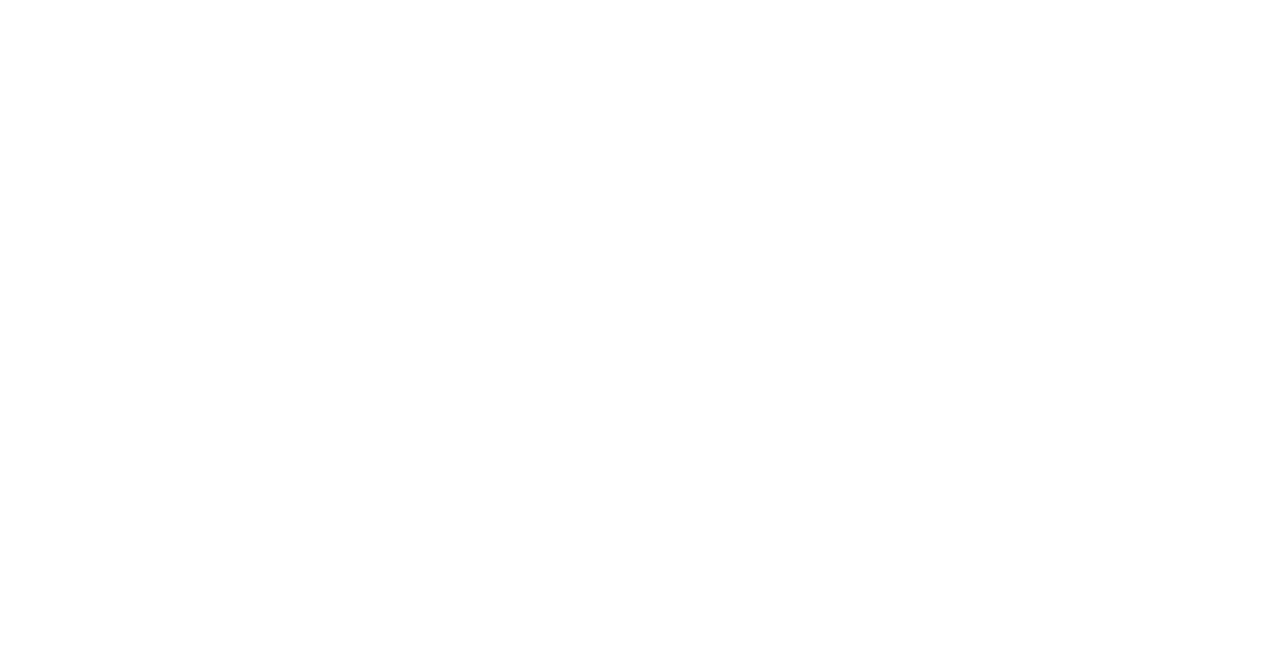
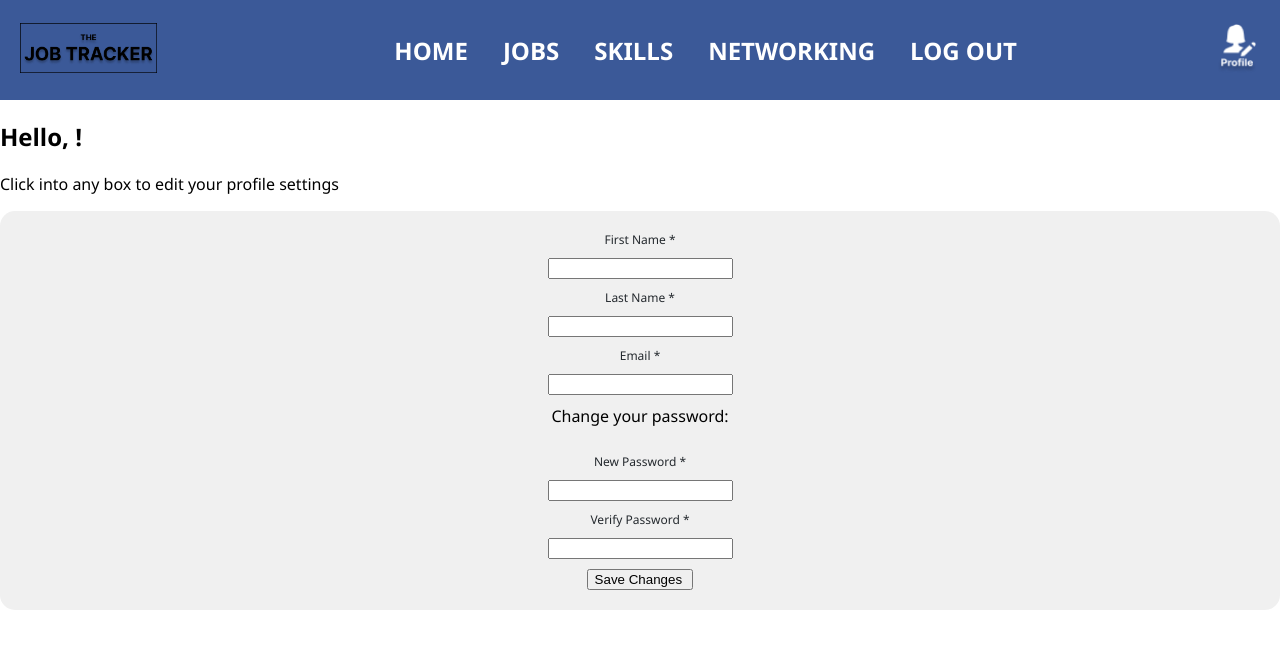
Before and after one commit to julialoy/application-tracker-app, a React (Create React App) app in the folder job_tracker_ui/: page /edit-profile in a window 1280 px wide. Before the commit this address had no page. Shown: the top 648 px of the page. Built offline with nearby package versions, Linux system fonts and the light colour scheme; no server answers.

Commit message:
Added logout functionality. Added profile page and ability to edit user information and change user password.

```diff
--- a/job_tracker_ui/src/App.js
+++ b/job_tracker_ui/src/App.js
@@ -5,15 +5,18 @@ import { BrowserRouter, Route} from 'react-router-dom';
 import RegisterPage from './pages/RegisterPage';
 import HomePage from './pages/HomePage';
 import LoginPage from './pages/LoginPage';
+import Logout from './components/Logout';
 import JobPage from './pages/JobPage';
 import SkillsPage from './pages/SkillsPage';
 import ContactPage from './pages/ContactPage';
 import EditSkillsPage from './pages/EditSkillsPage';
 import EditJobPage from './pages/EditJobPage';
 import EditContactPage from './pages/EditContactPage';
+import ProfilePage from './pages/ProfilePage';
 
 export const App = () => {
     const [targetSkill, setTargetSkill] = useState();
+
  return (
      <div className="App">
       <BrowserRouter>
@@ -27,6 +30,8 @@ export const App = () => {
               <Route path="/edit-skill" element={<EditSkillsPage targetSkill={targetSkill} />} />
               <Route path="/contacts" element={<ContactPage />} />
               <Route path="/contacts/edit/:id" element={<EditContactPage />} />
+              <Route path="/logout" element={<Logout />} />
+              <Route path="/edit-profile" element={<ProfilePage />} />
           </Routes>
       </BrowserRouter>
      </div>
--- a/job_tracker_ui/src/components/Logout.js
+++ b/job_tracker_ui/src/components/Logout.js
@@ -1,8 +1,9 @@
-import React from 'react';
+import React, { useEffect } from 'react';
 import { useNavigate } from 'react-router-dom';
 
-export const Logout = () => {
+export const Logout = ( ) => {
     const navigate = useNavigate();
+
     const handleLogout = async () => {
         const response = await fetch('/logout', {
             method: 'POST',
@@ -12,11 +13,19 @@ export const Logout = () => {
             },
         });
         if (response.status === 200) {
-            navigate('/');
+            alert("Successfully logged out.");
+            navigate('/login');
         } else {
             alert("Could not log user out.");
+            navigate('/');
         }
     }
+
+    useEffect(() => {
+        handleLogout();
+    });
+
+    return null;
 }
 
 export default Logout;
--- a/job_tracker_ui/src/components/navbar/Navbar.js
+++ b/job_tracker_ui/src/components/navbar/Navbar.js
@@ -16,10 +16,11 @@ const Navbar = () => {
                     <li><Link to="/jobs" className={location.pathname === "/jobs" ? "active" : ""}>JOBS</Link></li>
                     <li><Link to="/skills" className={location.pathname === "/skills" ? "active" : ""}>SKILLS</Link></li>
                     <li><Link to="/contacts" className={location.pathname === "/contacts" ? "active" : ""}>NETWORKING</Link></li>
+                    <li><Link to="/logout" className={location.pathname === "/logout" ? "active" : ""}>LOG OUT</Link></li>
                 </ul>
             </div>
 
-            <Link to="/editprofile" className={location.pathname === "/editprofile" ? "active profile-btn" : "profile-btn"}>
+            <Link to="/edit-profile" className={location.pathname === "/edit-profile" ? "active profile-btn" : "profile-btn"}>
                 <img src="/EditProfile.png" alt="Profile" />
             </Link>
         </nav>
--- a/job_tracker_ui/src/pages/HomePage.js
+++ b/job_tracker_ui/src/pages/HomePage.js
@@ -4,7 +4,7 @@ import Header from '../components/Header';
 import Footer from '../components/Footer';
 import Navbar from '../components/navbar/Navbar';
 
-export const HomePage = () => {
+export const HomePage = ( ) => {
     return (
         <div>
             <Navbar />
--- a/job_tracker_ui/src/pages/LoginPage.js
+++ b/job_tracker_ui/src/pages/LoginPage.js
@@ -1,7 +1,7 @@
 import React, { useState } from 'react';
 import { useNavigate } from 'react-router-dom';
 
-export const LoginPage = () => {
+export const LoginPage = ( ) => {
     const [email, setEmail] = useState('');
     const [pword, setPword] = useState('');
 
--- /dev/null
+++ b/job_tracker_ui/src/pages/ProfilePage.js
@@ -0,0 +1,159 @@
+import React, { useState, useEffect } from 'react';
+import { useNavigate } from 'react-router-dom';
+import Navbar from '../components/navbar/Navbar';
+
+export const ProfilePage = ( )  => {
+    const [currUser, setCurrUser] = useState({});
+    const [userId, setUserId] = useState('');
+    const [userFirstName, setUserFirstName] = useState('');
+    const [userLastName, setUserLastName] = useState('');
+    const [userEmail, setUserEmail] = useState('');
+    const [newPassword, setNewPassword] = useState('');
+    const [confirmNewPass, setConfirmNewPass] = useState('');
+    const navigate = useNavigate();
+
+    const setUserInfo = (info) => {
+         if (info !== '') {
+             setUserId(info.user_id);
+             setUserFirstName(info.first_name);
+             setUserLastName(info.last_name);
+             setUserEmail(info.email);
+             setNewPassword('');
+             setConfirmNewPass('');
+         } else {
+             setUserFirstName('');
+             setUserLastName('');
+             setUserEmail('');
+             setNewPassword('');
+             setConfirmNewPass('');
+        }
+    }
+
+    const fetchUserInfo = async () => {
+        const response = await fetch(`/edit-profile`, {method: 'GET'});
+        const data = await response.json();
+        if (response.status === 200) {
+            setCurrUser(data.user);
+            setUserInfo(data.user);
+        } else {
+            alert(`Unable to retrieve profile information: ${response.error}`);
+            navigate('/');
+        }
+    }
+
+    const resetProfileForm = () => {
+        if (userId !== '') {
+            setUserInfo(currUser);
+        } else {
+            setUserInfo('');
+        }
+    }
+
+    const isPassConfirmed = (userPass, confirmPass) => {
+        return (userPass === confirmPass);
+    }
+
+    const editUser = async (evt) => {
+        evt.preventDefault();
+        // Catch unmatched password and password confirmations before sending to server
+        if (newPassword !== '') {
+            if (!isPassConfirmed(newPassword, confirmNewPass)) {
+                alert("Passwords do not match. Try again.");
+                resetProfileForm();
+                return null;
+            }
+        }
+
+        const changedUser = {userFirstName, userLastName, userEmail, newPassword};
+        const response = await fetch(`/edit-profile/${userId}`, {
+            method: 'POST',
+            body: JSON.stringify(changedUser),
+            headers: {
+                'Content-Type': 'application/json',
+            },
+        });
+        if (response.status === 201) {
+            alert("Profile updated!");
+            fetchUserInfo();
+            navigate('/edit-profile');
+        } else {
+            const serverResp = await response.json();
+            alert(`Unable to update profile: ${serverResp.error}`);
+            resetProfileForm();
+        }
+    }
+
+    useEffect( () => {
+        fetchUserInfo();
+        resetProfileForm();
+    }, []);
+
+    return (
+        <div>
+            <Navbar />
+            <div>
+                <h2>Hello, {currUser.first_name}!</h2>
+                <p>Click into any box to edit your profile settings</p>
+                <form onSubmit={editUser}>
+                    <label htmlFor="userFirstName">
+                        First Name *
+                    </label>
+                    <input
+                        id="userFirstName"
+                        type="text"
+                        name="newFirstName"
+                        value={userFirstName}
+                        onChange={evt => setUserFirstName(evt.target.value)}
+                        required
+                    />
+                    <label htmlFor="userLastName">
+                        Last Name *
+                    </label>
+                    <input
+                        id="userLastName"
+                        type="text"
+                        name="newLastName"
+                        value={userLastName}
+                        onChange={evt => setUserLastName(evt.target.value)}
+                        required
+                    />
+                    <label htmlFor="userEmail">
+                        Email *
+                    </label>
+                    <input
+                        id="userEmail"
+                        type="email"
+                        name="newUserEmail"
+                        value={userEmail}
+                        onChange={evt => setUserEmail(evt.target.value)}
+                        required
+                    />
+                    <p>Change your password:</p>
+                    <label htmlFor="newPassword">
+                        New Password *
+                    </label>
+                    <input
+                        id="newPassword"
+                        type="password"
+                        name="newUserPassword"
+                        value={newPassword}
+                        onChange={evt => setNewPassword(evt.target.value)}
+                    />
+                    <label htmlFor="confirmNewPass">
+                        Verify Password *
+                    </label>
+                    <input
+                        id="confirmNewPass"
+                        type="password"
+                        name="confirmNewPass"
+                        value={confirmNewPass}
+                        onChange={evt => setConfirmNewPass(evt.target.value)}
+                    />
+                    <button id="profileSubmit" type="submit">Save Changes</button>
+                </form>
+            </div>
+        </div>
+    );
+}
+
+export default ProfilePage;
--- a/job_tracker_ui/src/pages/RegisterPage.js
+++ b/job_tracker_ui/src/pages/RegisterPage.js
@@ -1,7 +1,7 @@
 import React, { useState } from 'react';
 import { useNavigate } from 'react-router-dom';
 
-export const RegisterPage = () => {
+export const RegisterPage = ( ) => {
     const [email, setEmail] = useState('');
     const [pword, setPword] = useState('');
     const [pwordConfirm, setPwordConfirm] = useState('');
@@ -70,7 +70,6 @@ export const RegisterPage = () => {
                 />
                 <label htmlFor="userEmail">
                     Email *
-                    Email address
                 </label>
                 <input
                     id="userEmail"
@@ -83,7 +82,6 @@ export const RegisterPage = () => {
                 />
                 <label htmlFor="userPassword">
                     Password *
-                    Password
                 </label>
                 <input
                     id="userPassword"
```
Also changed, not shown: 2 other files (tests, documents, lock files or other folders).
